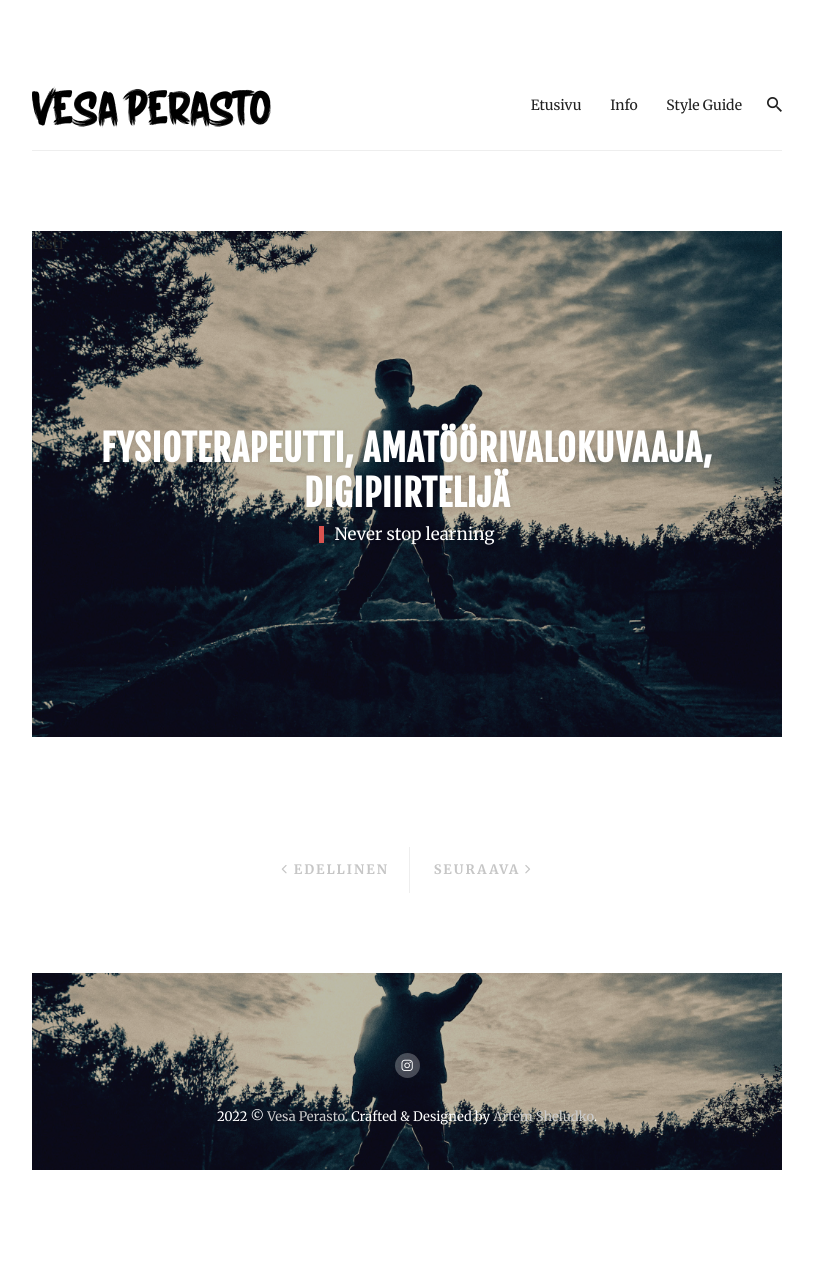
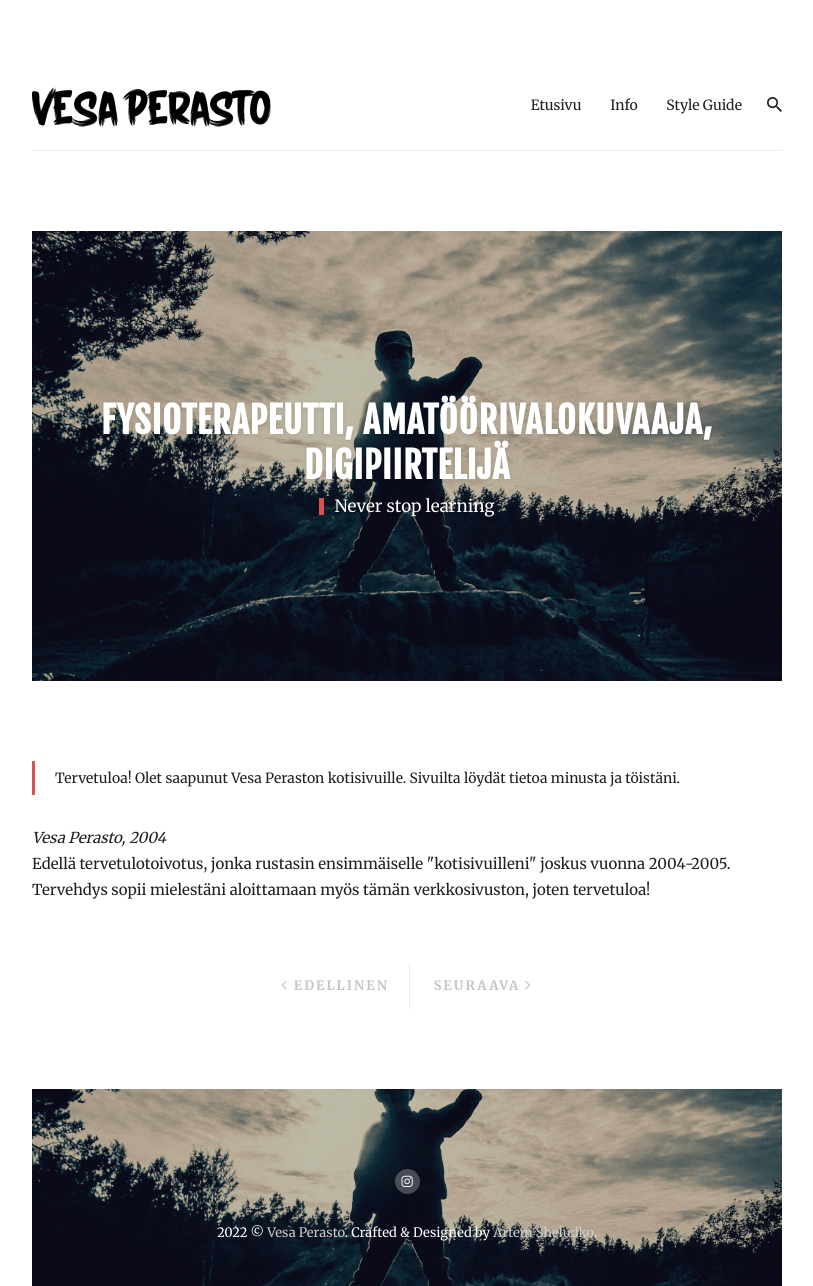
Before and after one commit to vperasto/vperasto.github.io, a Jekyll site: the page built from index.html, in a window 1280 px wide. Shown: the whole page, without its empty margins (233-1046 px from the left). Built offline with Jekyll 4.4.1, drawn with Linux system fonts in a browser that asks for light colours; nearby versions of some CDN libraries; the list of posts is cut into pages by our own code; a file with an impossible date is left out; before the commit the page ends 1170 px from its top, so only the background shows below that.

Commit message:
Update hero.html

```diff
--- a/_includes/hero.html
+++ b/_includes/hero.html
@@ -7,9 +7,12 @@
           <h1 class="hero__title wow fadeInUp">{{ site.hero-title }}</h1>
           <div class="hero__subtitle wow fadeInUp" data-wow-delay=".2s">{{ site.hero-subtitle }}</div>
         </div>
-        <p>testi
       </div>
       <!-- end hero -->
+      <blockquote>Tervetuloa! Olet saapunut Vesa Peraston kotisivuille. Sivuilta löydät tietoa minusta ja töistäni.</blockquote>
+      <cite>Vesa Perasto, 2004</cite>
+
+      <p>Edellä tervetulotoivotus, jonka rustasin ensimmäiselle "kotisivuilleni" joskus vuonna 2004-2005.         </br>Tervehdys sopii mielestäni aloittamaan myös tämän verkkosivuston, joten tervetuloa!</p>
     </div>
   </div>
 </div>
```
